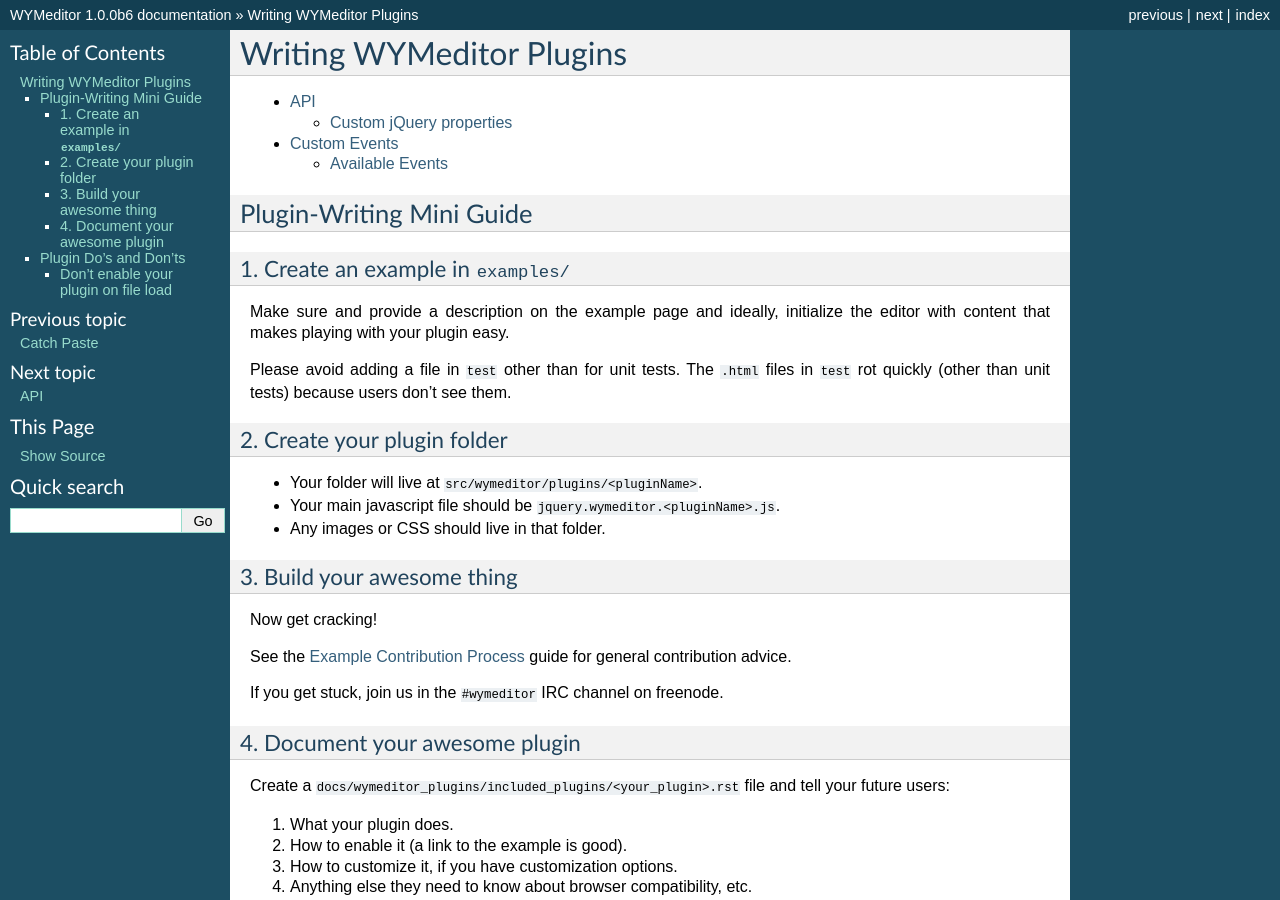
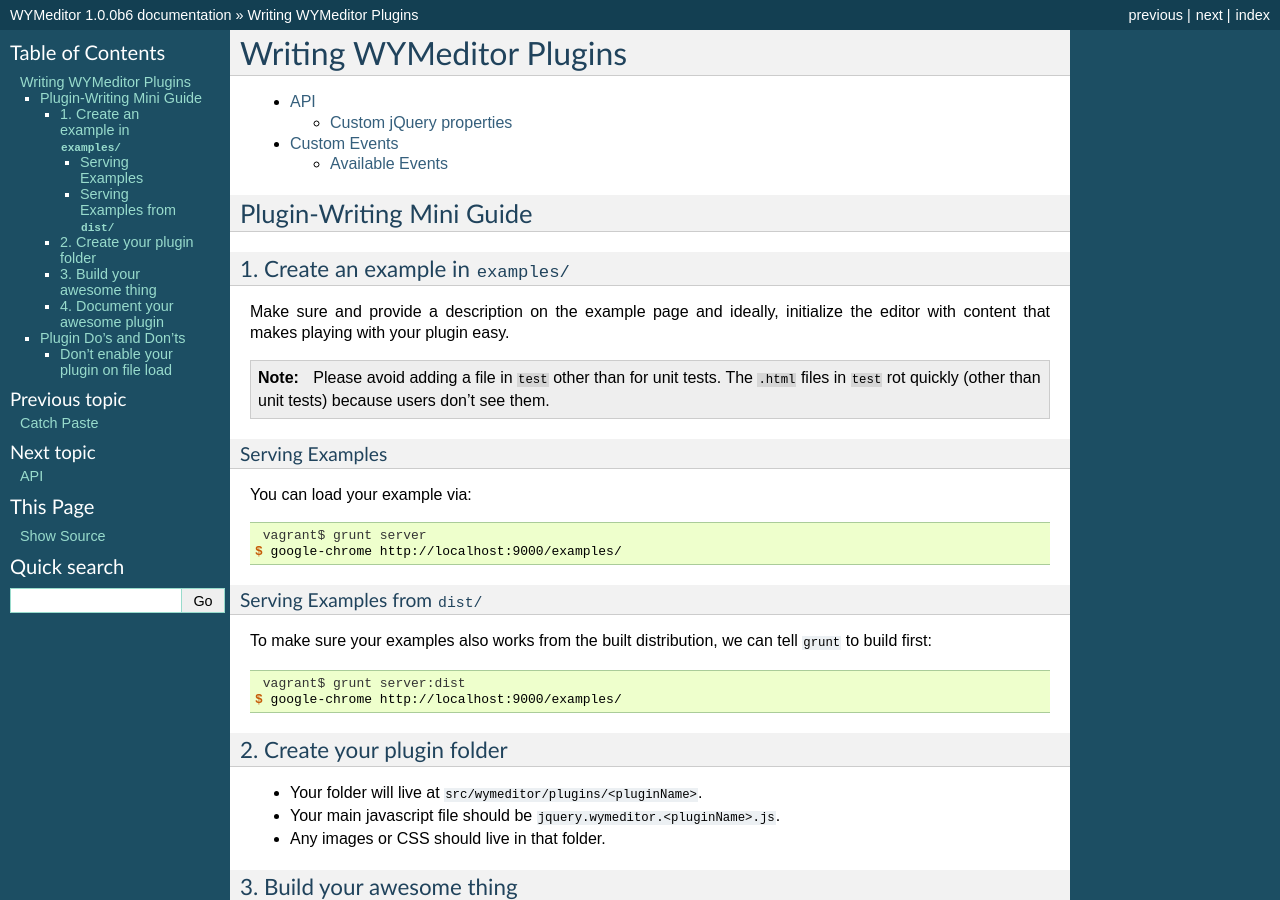
Before and after one commit to wymeditor/wymeditor, a Sphinx documentation site: the page built from docs/writing_plugins/index.rst, in a window 1280 px wide and 900 px high. Built offline with Sphinx 7.4.7, drawn with Linux system fonts in a browser that asks for light colours.

Commit message:
Documented use of $ grunt server:dist for serving fully-built examples

```diff
--- a/docs/writing_plugins/index.rst
+++ b/docs/writing_plugins/index.rst
@@ -20,11 +20,35 @@
 initialize the editor with content
 that makes playing with your plugin easy.
 
-Please avoid adding a file in ``test``
-other than for unit tests.
-The ``.html`` files in ``test`` rot quickly
-(other than unit tests)
-because users don't see them.
+.. note::
+
+    Please avoid adding a file in ``test``
+    other than for unit tests.
+    The ``.html`` files in ``test`` rot quickly
+    (other than unit tests)
+    because users don't see them.
+
+Serving Examples
+----------------
+
+You can load your example via:
+
+.. code-block:: shell-session
+
+    vagrant$ grunt server
+   $ google-chrome http://localhost:9000/examples/
+
+Serving Examples from ``dist/``
+-------------------------------
+
+To make sure your examples
+also works from the built distribution,
+we can tell ``grunt`` to build first:
+
+.. code-block:: shell-session
+
+    vagrant$ grunt server:dist
+   $ google-chrome http://localhost:9000/examples/
 
 2. Create your plugin folder
 ============================
```
